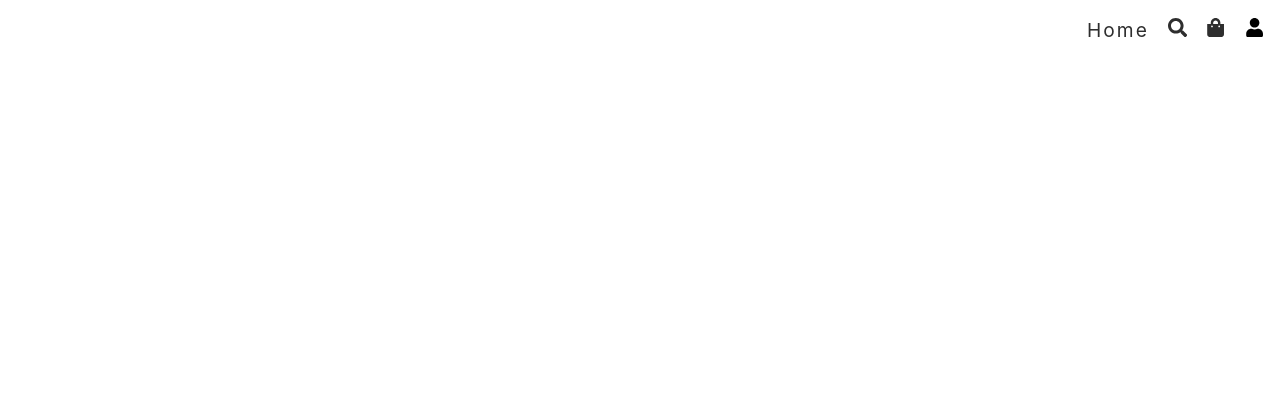
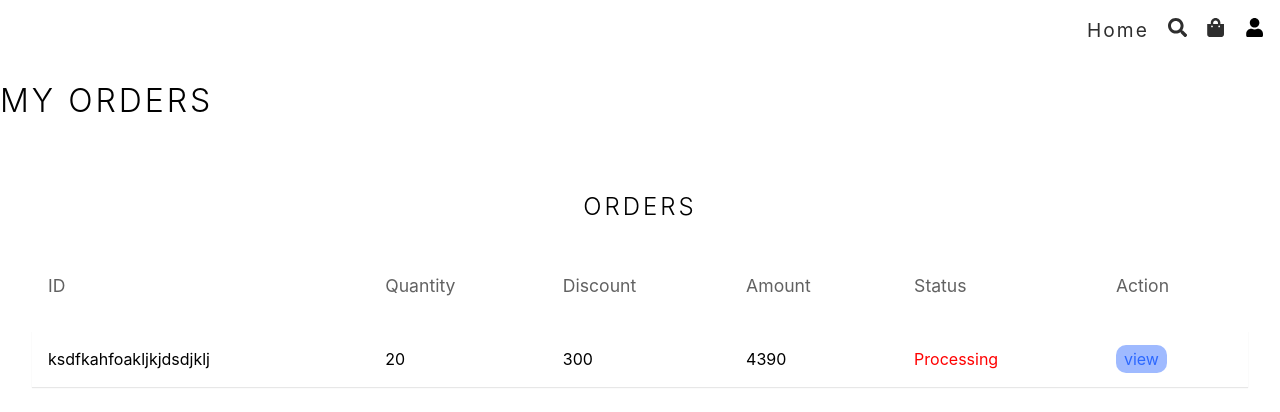
Before and after one commit to mesurajshrivastav/SneakSavanna-frontend, a React (Vite) app: page /orders in a window 1280 px wide. Before the commit this address had no page. Shown: the top 412 px of the page. Built offline with nearby package versions, Linux system fonts and the light colour scheme.

Commit message:
work on Orders pages

```diff
--- a/src/App.tsx
+++ b/src/App.tsx
@@ -9,6 +9,8 @@
 const Cart = lazy(() => import("./pages/cart"));
 const Shipping = lazy(() => import("./pages/shipping"));
 const Login = lazy(() => import("./pages/login"));
+const Orders = lazy(() => import("./pages/orders"));
+const OrderDetails = lazy(() => import("./pages/order-details"));
 
 //Admin routes importing
 const Dashboard = lazy(() => import("./pages/admin/dashboard"));
@@ -48,6 +50,8 @@
 
           <Route>
             <Route path="/shipping" element={<Shipping />} />
+            <Route path="/orders" element={<Orders />} />
+            <Route path="/order/:id" element={<OrderDetails />} />
           </Route>
 
           {/* Admin Routes */}
--- /dev/null
+++ b/src/pages/order-details.tsx
@@ -0,0 +1,9 @@
+
+
+const OrderDetails = () => {
+  return (
+    <div>order-details</div>
+  )
+}
+
+export default OrderDetails;
--- a/src/pages/orders.tsx
+++ b/src/pages/orders.tsx
@@ -0,0 +1,70 @@
+import { ReactElement, useState } from "react";
+import TableHOC from "../components/admin/TableHOC";
+import { Column } from "react-table";
+import { Link } from "react-router-dom";
+
+
+
+type DataType = {
+  _id: string;
+  amount: number;
+  quantity: number;
+  discount: number;
+  status: ReactElement;
+  action: ReactElement;
+};
+
+
+const column: Column<DataType>[] = [
+  {
+    Header: "ID",
+    accessor: "_id",
+  },
+  {
+    Header: "Quantity",
+    accessor: "quantity",
+  },
+  {
+    Header: "Discount",
+    accessor: "discount",
+  },
+  {
+    Header: "Amount",
+    accessor: "amount",
+  },
+  {
+    Header: "Status",
+    accessor: "status",
+  },
+  {
+    Header: "Action",
+    accessor: "action",
+  },
+];
+
+const Orders = () => {
+
+  const [rows] = useState<DataType[]>([
+    {
+      _id : "ksdfkahfoakljkjdsdjklj",
+      amount : 4390,
+      quantity : 20,
+      discount : 300,
+      status : <span className="red">Processing</span>,
+      action : <Link to='/order/ksdfkah'>view</Link>,
+    }
+  ])
+
+const table = TableHOC<DataType>(column,rows,'dashboard-product-box',"Orders", rows.length > 6)();
+
+  return (
+    <div className="container">
+      <h1>My Orders</h1>
+      {
+        table
+      }
+    </div>
+  )
+}
+
+export default Orders;
--- a/src/styles/app.scss
+++ b/src/styles/app.scss
@@ -47,6 +47,30 @@
 @import "admin-styles/_dashboardapp";
 @import "admin-styles/_mediaquery";
 
+
+
+
+
+
+.container {
+  max-width: 1367px;
+  width: 100%;
+  margin: auto;
+  overflow: auto;
+  >h1 {
+    @include heading;
+    margin: 1rem 0;
+    text-align: left;
+  }
+}
+
+.heading {
+  @include heading;
+  margin: 1rem 0;
+  text-align: center;
+}
+
+
 .header {
   @include flex(row, flex-end, stretch, 1.2rem);
   padding: 1rem;
@@ -83,11 +107,6 @@
   }
 }
 
-.heading {
-  @include heading;
-  margin: 1rem 0;
-  text-align: center;
-}
 
 
 
```
